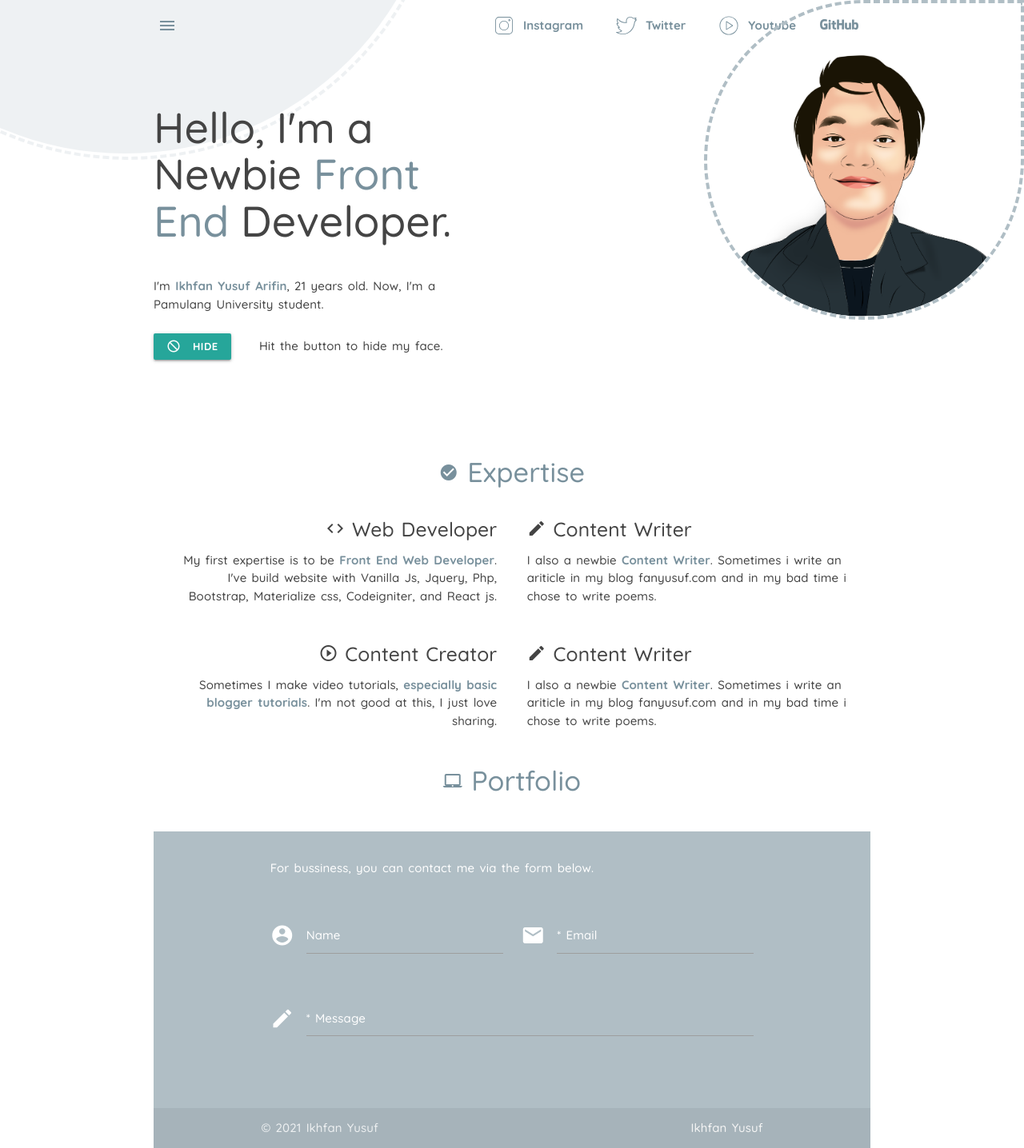
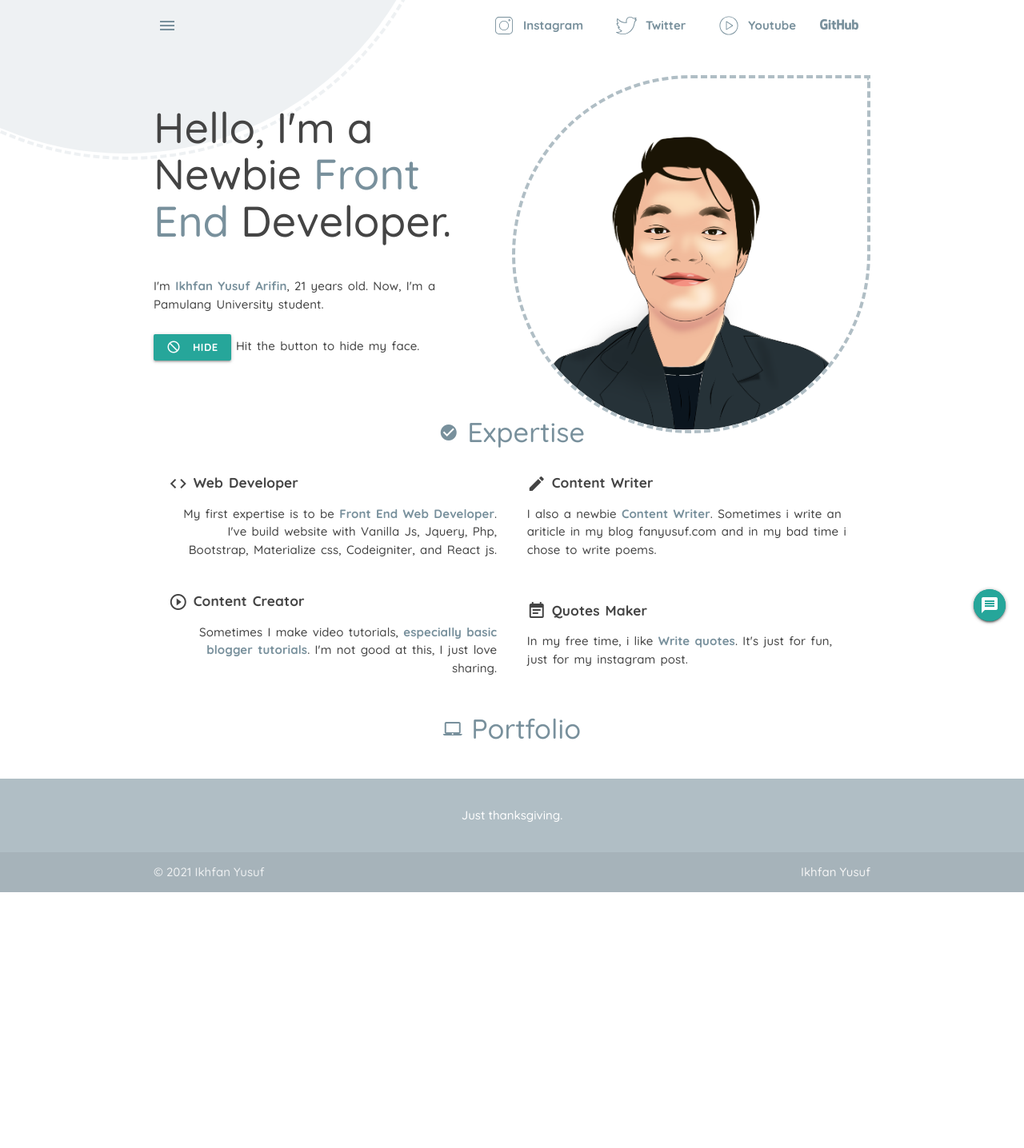
Before and after one commit to IkhfanYusuf/IkhfanYusuf.github.io, a React (Create React App) app: page / in a window 1280 px wide. Shown: the whole page at 80% size. After the commit the page ends 1116 px from the top, so only its background shows below. Built offline with nearby package versions, Linux system fonts and the light colour scheme.

Commit message:
menambahkan file contact.js

```diff
--- a/src/App.css
+++ b/src/App.css
@@ -54,10 +54,13 @@ nav ul li a.twitter img, nav ul li a.ig img, nav ul li a.github img, nav ul li a
 .right-align h5{
 	justify-content: flex-end;
 }
+.col-avatar{
+	position: relative;
+}
 .avatar{
 	position: absolute;
-	width: 50vh;
-	height: 50vh;
+	width: 56vh;
+	height: 56vh;
 	border: 4px dashed #b0bec5;
 	border-top-left-radius: 50%;
 	border-bottom-left-radius: 50%;
@@ -76,33 +79,7 @@ nav ul li a.twitter img, nav ul li a.ig img, nav ul li a.github img, nav ul li a
 	border-radius: 90%;
 }
 
-/* label color */
-   .input-field label {
-     color: #fff!important;
-   }
-   /* label focus color */
-   .input-field input:focus + label {
-     color: #fff!important;
-   }
-   /* label underline focus color */
-   .input-field input:focus, .input-field textarea:focus{
-     border-bottom: 1px solid #fff!important;
-     box-shadow: 0 1px 0 0 #fff!important;
-   }
-   /* valid color */
-   .input-field input.valid {
-     border-bottom: 1px solid #fff!important;
-     box-shadow: 0 1px 0 0 #fff!important;
-   }
-   /* invalid color */
-   .input-field input.invalid {
-     border-bottom: 1px solid #fff!important;
-     box-shadow: 0 1px 0 0 #fff!important;
-   }
-   /* icon prefix focus color */
-   .input-field .prefix.active {
-     color: #fff!important;
-   }
+
 
    .hideFace{
    		display: none;
@@ -114,6 +91,10 @@ nav ul li a.twitter img, nav ul li a.ig img, nav ul li a.github img, nav ul li a
 	.menu{
 		right: 0;
 		bottom: 0;
+	}
+
+	h6{
+		font-weight: bold!important;
 	}
 
 @media only screen and (max-width: 600px)
@@ -161,16 +142,28 @@ nav ul li a.twitter img, nav ul li a.ig img, nav ul li a.github img, nav ul li a
 		margin: 0!important;
 	}
 
-	.expertise{
-		border-radius: 2%;
+	.right-align{
+		text-align: left!important;
 	}
-	.expertise{
 
-		border-left: 1px solid #b0bec5;
 
+	.row-expertise .expertise:nth-child(1){
+		border-left: 1pt dashed #cfd8dc;
+		border-bottom: 1pt dashed #cfd8dc;
 	}
-	.expertise.right-align{
-		border-left: 0;
-		border-right: 1px solid #b0bec5;
+	.row-expertise .expertise:nth-child(2){
+		border-left: 1pt dashed #b0bec5;
+		border-bottom: 1pt dashed #b0bec5;
+	}
+	.row-expertise2 .expertise:nth-child(1){
+		border-left: 1pt dashed #90a4ae;
+		border-bottom: 1pt dashed #90a4ae;
+	}
+
+	.row-expertise2 .expertise:nth-child(2){
+		border-left: 1pt dashed #78909c;
+		border-bottom: 1pt dashed #78909c;
+	}
+
+
 }
-}
--- a/src/App.js
+++ b/src/App.js
@@ -1,5 +1,6 @@
 import React from "react";
 import './App.css';
+import Contact from './contact/contact-form.js';
 // import Content from "./content";
 import 'materialize-css/dist/css/materialize.min.css';
 import M from 'materialize-css';
@@ -7,23 +8,35 @@ import M from 'materialize-css';
 function App() {
 
 	document.addEventListener('DOMContentLoaded', () => {
-	    const elems = document.querySelectorAll('.sidenav');
-	    const instances = M.Sidenav.init(elems);
+	    const sidenav = document.querySelectorAll('.sidenav');
+	    const fixActBtn = document.querySelectorAll('.fixed-action-btn');
+	    M.Sidenav.init(sidenav);
+	    M.FloatingActionButton.init(fixActBtn);
+
 	 });
+
+	const open = () => {
+		const elems = document.querySelectorAll('.modal');
+    	M.Modal.init(elems[0]).open();
+	}
 
 	const hideFace = () =>{
 		document.querySelector('.avatar').classList.toggle('hideFace');
 		console.log("click");
 	}
 
-	document.addEventListener('DOMContentLoaded', function() {
-	    var elems = document.querySelectorAll('.tooltipped');
-	    var instances = M.Tooltip.init(elems);
-	  });
-
 
   return (
     <div>
+
+    <div className="fixed-action-btn">
+    	<a  href="#modal1" onClick={open} className="waves-effect waves-light btn btn-floating" ><i className="material-icons">message</i></a>
+    </div>
+
+
+	<Contact />
+
+
     <div className="container">
     <nav className="z-depth-0 transparent">
 	  <div className="nav-wrapper">
@@ -37,6 +50,9 @@ function App() {
 	  </div>
 	</nav>
 
+
+
+
 	  <ul className="sidenav" id="mobile-demo">
 	    <li><a href="sass.html">Sass</a></li>
 	    <li><a href="badges.html">Components</a></li>
@@ -47,32 +63,32 @@ function App() {
 	  <div className="section hide-on-small-only"></div>
 	  	<div className="jumbotron">
 		  <div className="row">
-		  	<div className="col s12 l5 profile">
+		  	<div className="col col-avatar s12 push-l5 l7 right-align">
+	  			<div className="avatar right-align">
+	  				<img className="" alt="avatar" src={require('./avatar.png').default}/>
+	  			</div>
+	  		</div>
+		  	<div className="col s12 pull-l7 l5 profile">
 		  		<div className="row">
 		  			<h2 className="profile1">Hello, I'm a Newbie <span className="blue-grey-text text-lighten-1">Front End</span> Developer.</h2>
 		  		</div>
 		  		<div className="row profile2">
 		  			<p className="text1">I'm <b className="blue-grey-text text-lighten-1">Ikhfan Yusuf Arifin</b>, 21 years old. Now, I'm a Pamulang University student.</p>
 		  			<div className="row button-hide-face">
-		  				<div className="col s4">
+		  				<div className="col s12">
 		  					<a onClick={hideFace} className="waves-effect waves-light btn-small tooltipped" data-position="bottom" data-tooltip="Hit the button to hide my face."><i className="material-icons left">not_interested</i><b>Hide</b></a>
+		  					<p style={{display: "inline-block"}}>&nbsp;Hit the button to hide my face.</p>
 		  				</div>
-		  				<div className="col s8">
-		  					<p>Hit the button to hide my face.</p>
-		  				</div>
+
 		  			</div>
 
 		  		</div>
 		  	</div>
-	  		<div className="col s12 l7 right-align">
-	  			<div className="avatar right-align">
-	  				<img className="" alt="avatar" src={require('./avatar.png').default}/>
-	  			</div>
-	  		</div>
+
 	  		</div>
 	  	</div>
 	  	<div className="content">
-	  		<div className="section"/>
+
 	  		<h4 className="center-align blue-grey-text text-lighten-1"><i className="material-icons">check_circle</i>&nbsp;Expertise</h4>
 
 	  		{
@@ -81,22 +97,22 @@ function App() {
 
 	  		<div className="row row-expertise valign-wrapper">
 		  		<div className="col s12 l6 expertise right-align">
-		  			<h5 className="valign-wrapper"><i className="material-icons">code</i>&nbsp;Web Developer</h5>
+		  			<h6 className="valign-wrapper"><i className="material-icons">code</i>&nbsp;Web Developer</h6>
 		  			<p className="text2">My first expertise is to be <b className="blue-grey-text text-lighten-1">Front End Web Developer</b>. I've build website with Vanilla Js, Jquery, Php, Bootstrap, Materialize css, Codeigniter, and React js.</p>
 		  		</div>
 		  		<div className="col s12 l6 expertise">
-		  			<h5 className="valign-wrapper"><i className="material-icons">edit</i>&nbsp;Content Writer</h5>
+		  			<h6 className="valign-wrapper"><i className="material-icons">edit</i>&nbsp;Content Writer</h6>
 		  			<p className="text2">I also a newbie <b className="blue-grey-text text-lighten-1">Content Writer</b>. Sometimes i write an ariticle in my blog fanyusuf.com and in my bad time i chose to write poems.</p>
 		  		</div>
 	  		</div>
-	  		<div className="row valign-wrapper">
+	  		<div className="row row-expertise2 valign-wrapper">
 		  		<div className="col s12 l6 expertise right-align">
-		  			<h5 className="valign-wrapper"><i className="material-icons">play_circle_outline</i>&nbsp;Content Creator</h5>
+		  			<h6 className="valign-wrapper"><i className="material-icons">play_circle_outline</i>&nbsp;Content Creator</h6>
 		  			<p className="text2">Sometimes I make video tutorials, <b className="blue-grey-text text-lighten-1">especially basic blogger tutorials</b>. I'm not good at this, I just love sharing.</p>
 		  		</div>
 		  		<div className="col s12 l6 expertise">
-		  			<h5 className="valign-wrapper"><i className="material-icons">edit</i>&nbsp;Content Writer</h5>
-		  			<p className="text2">I also a newbie <b className="blue-grey-text text-lighten-1">Content Writer</b>. Sometimes i write an ariticle in my blog fanyusuf.com and in my bad time i chose to write poems.</p>
+		  			<h6 className="valign-wrapper"><i className="material-icons">event_note</i>&nbsp;Quotes Maker</h6>
+		  			<p className="text2">In my free time, i like<b className="blue-grey-text text-lighten-1"> Write quotes</b>. It's just for fun, just for my instagram post.</p>
 		  		</div>
 	  		</div>
 
@@ -107,45 +123,15 @@ function App() {
 	  		<h4 className="Portfolio center-align blue-grey-text text-lighten-1"><i className="material-icons">laptop_mac</i>&nbsp;Portfolio</h4>
 	  		<div className="section"/>
 
-	  		<footer className="page-footer blue-grey lighten-3">
+	  	</div>
+	  </div>
+	  <footer className="page-footer blue-grey lighten-3">
 			  <div className="container">
-
-			    	<div className="row">
-					  <form className="col s12">
-					  	<div className="row">
-				  			<div className="col s12">
-				  				<p>For bussiness, you can contact me via the form below.</p>
-				  			</div>
-				  		</div>
-					    <div className="row">
-					      <div className="input-field col s6">
-					      	<i className="material-icons prefix">account_circle</i>
-					        <input id="name" type="text" className="validate" />
-					        <label htmlFor="name">Name</label>
-					      </div>
-					      <div className="input-field col s6">
-					      	<i className="material-icons prefix">email</i>
-					        <input id="email" type="email" className="validate" />
-					        <label htmlFor="email">* Email</label>
-					      </div>
-					    </div>
-
-					    <div className="row">
-						  <form className="col s12">
-						    <div className="row">
-						      <div className="input-field col s12">
-						      	<i className="material-icons prefix">mode_edit</i>
-						        <textarea id="textarea1" className="materialize-textarea" defaultValue={""} />
-						        <label htmlFor="textarea1">* Message</label>
-						      </div>
-						    </div>
-						  </form>
-						</div>
-
-					  </form>
-
-					</div>
-
+			  	<div className="row">
+			  		<div className="col s12">
+			  			<p className="center-align">Just thanksgiving.</p>
+			  		</div>
+			  	</div>
 			  </div>
 			  <div className="footer-copyright">
 			    <div className="container">
@@ -155,10 +141,6 @@ function App() {
 			  </div>
 			</footer>
 
-
-	  	</div>
-	  </div>
-
     </div>
   );
 }
--- /dev/null
+++ b/src/contact/contact-form.js
@@ -0,0 +1,81 @@
+import React from "react";
+import 'materialize-css/dist/css/materialize.min.css';
+import M from 'materialize-css';
+
+function Contact() {
+
+	const open = () => {
+		const elems = document.querySelectorAll('.modal');
+    	M.Modal.init(elems[0]).open();
+	}
+
+	const getValue = () => {
+		let name= 'Nama : ' + document.getElementById('name').value;
+		let email= document.getElementById('email').value;
+		let textarea1=document.getElementById('textarea1').value;
+
+		name = encodeURIComponent(name.trim());
+		// email = encodeURIComponent(email.trim());
+		textarea1 = encodeURIComponent(textarea1.trim());
+
+		console.log(name, email, textarea1);
+
+		window.open(`https://api.whatsapp.com/send?phone=6281215160190&text=${name}%0AEmail%20:%20${email}%0A%0A${textarea1}`);
+
+	}
+
+  return (
+    <div>
+
+    <div className="fixed-action-btn">
+    	<button onClick={open} data-target="modal1" className="waves-effect waves-light btn btn-floating modal-trigger"><i className="material-icons">message</i></button>
+
+    </div>
+
+
+	  <div id="modal1" className="modal">
+	      <form method="post" className="col s12">
+	    <div className="modal-content">
+	      <h4>Contact me</h4>
+		  	<div className="row">
+	  			<div className="col s12">
+	  				<p>For bussiness, you can contact me via the form below.</p>
+	  			</div>
+	  		</div>
+		    <div className="row">
+		      <div className="input-field col s12 l6">
+		      	<i className="material-icons prefix">account_circle</i>
+		        <input id="name" type="text" className="validate" />
+		        <label htmlFor="name">Name</label>
+		      </div>
+		      <div className="input-field col s12 l6">
+		      	<i className="material-icons prefix">email</i>
+		        <input id="email" type="email" className="validate" />
+		        <label htmlFor="email">* Email</label>
+		      </div>
+		    </div>
+
+		    <div className="row">
+		      <div className="input-field col s12">
+		      	<i className="material-icons prefix">mode_edit</i>
+		        <textarea id="textarea1" className="materialize-textarea" defaultValue={""} />
+		        <label htmlFor="textarea1">* Message</label>
+		      </div>
+			</div>
+
+	    </div>
+	    <div className="modal-footer">
+	      <a onClick={getValue} className="btn waves-effect waves-light btn-small" type="submit" name="action">Send
+		    <i className="material-icons right">send</i>
+		  </a>
+	    </div>
+		  </form>
+	  </div>
+
+
+
+    </div>
+  );
+}
+
+export default Contact;
```
Also changed, not shown: 1 other file (tests, documents, lock files or other folders).
